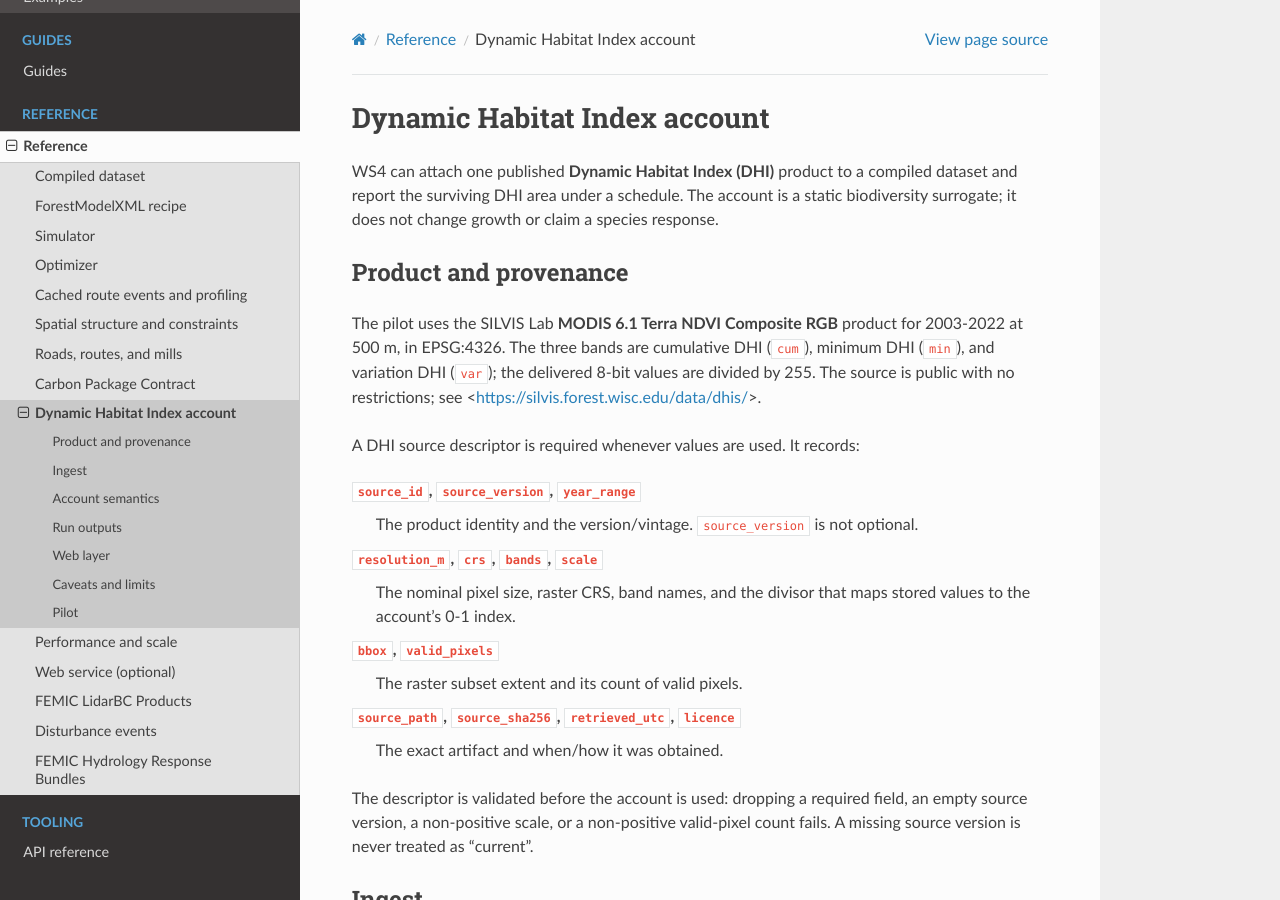
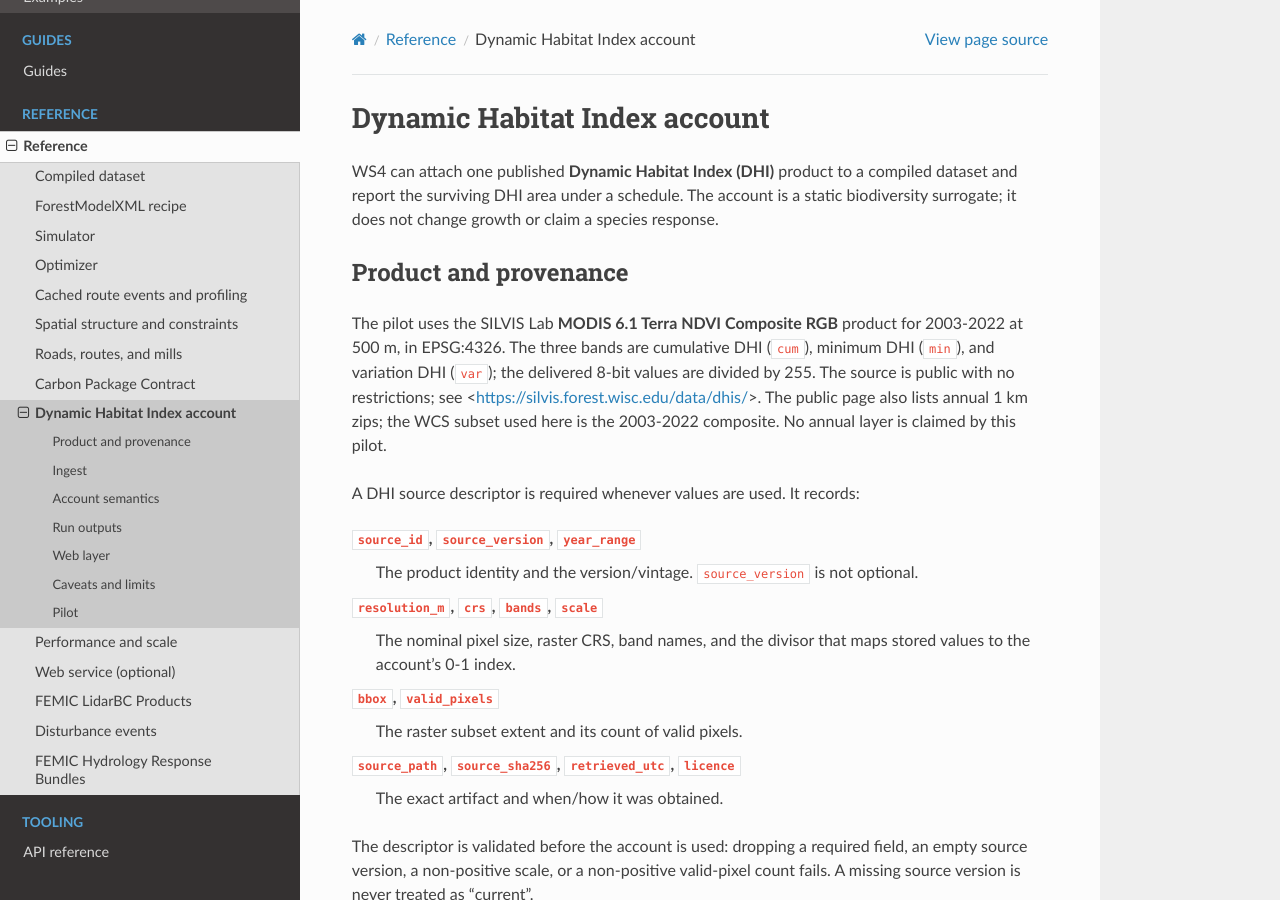
Before and after one commit to UBC-FRESH/ws4, a Sphinx documentation site: the page built from docs/reference/dhi.rst, in a window 1280 px wide and 900 px high. Built offline with Sphinx 7.4.7 and the Read the Docs theme 3.1.0, drawn with Linux system fonts in a browser that asks for light colours; pages that are not in the unit, such as notebooks, are missing from menus.

Commit message:
P54.1 note the composite product scope

```diff
--- a/docs/reference/dhi.rst
+++ b/docs/reference/dhi.rst
@@ -12,7 +12,9 @@ The pilot uses the SILVIS Lab **MODIS 6.1 Terra NDVI Composite RGB** product for
 2003-2022 at 500 m, in EPSG:4326. The three bands are cumulative DHI (``cum``),
 minimum DHI (``min``), and variation DHI (``var``); the delivered 8-bit values are
 divided by 255. The source is public with no restrictions; see
-<https://silvis.forest.wisc.edu/data/dhis/>.
+<https://silvis.forest.wisc.edu/data/dhis/>. The public page also lists annual
+1 km zips; the WCS subset used here is the 2003-2022 composite. No annual layer is
+claimed by this pilot.
 
 A DHI source descriptor is required whenever values are used. It records:
 
```
